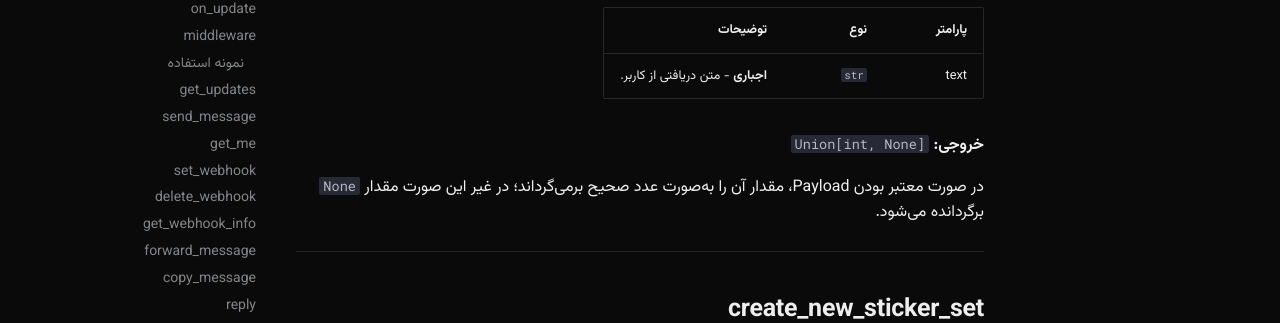
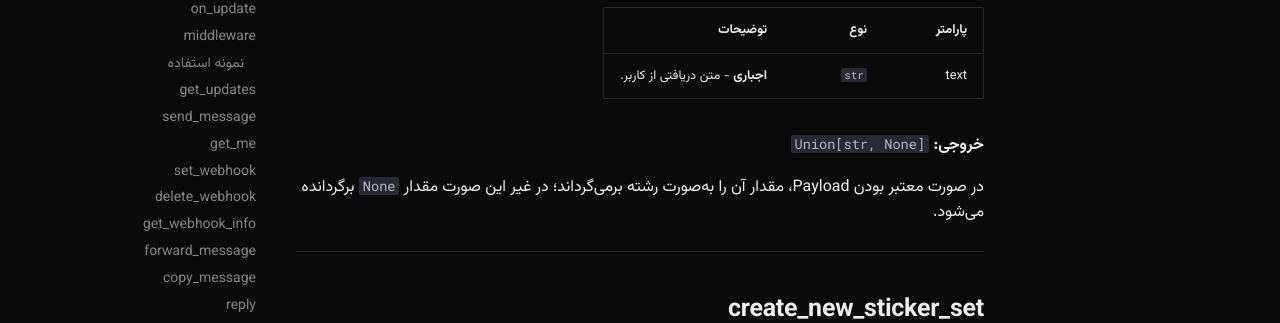
Before and after one commit to YasinOliayi/gyron, an MkDocs documentation site: the page built from docs/methods.md, in a window 1280 px wide and 900 px high, scrolled down 24181 px. Shown: the part 125-448 px from the top of the window. Built offline with MkDocs 1.6.1 and Material for MkDocs 9.7.7, drawn with Linux system fonts in a browser that asks for light colours.

Commit message:
Update methods.md

```diff
--- a/docs/methods.md
+++ b/docs/methods.md
@@ -887,9 +887,9 @@ Payload موجود در دستور `/start` را استخراج می‌کند.
 | text | `str` | **اجباری** - متن دریافتی از کاربر. |
 
 **خروجی:**
-`Union[int, None]`
+`Union[str, None]`
 
-در صورت معتبر بودن Payload، مقدار آن را به‌صورت عدد صحیح برمی‌گرداند؛ در غیر این صورت مقدار `None` برگردانده می‌شود.
+در صورت معتبر بودن Payload، مقدار آن را به‌صورت رشته برمی‌گرداند؛ در غیر این صورت مقدار `None` برگردانده می‌شود.
 
 ---
 
```
